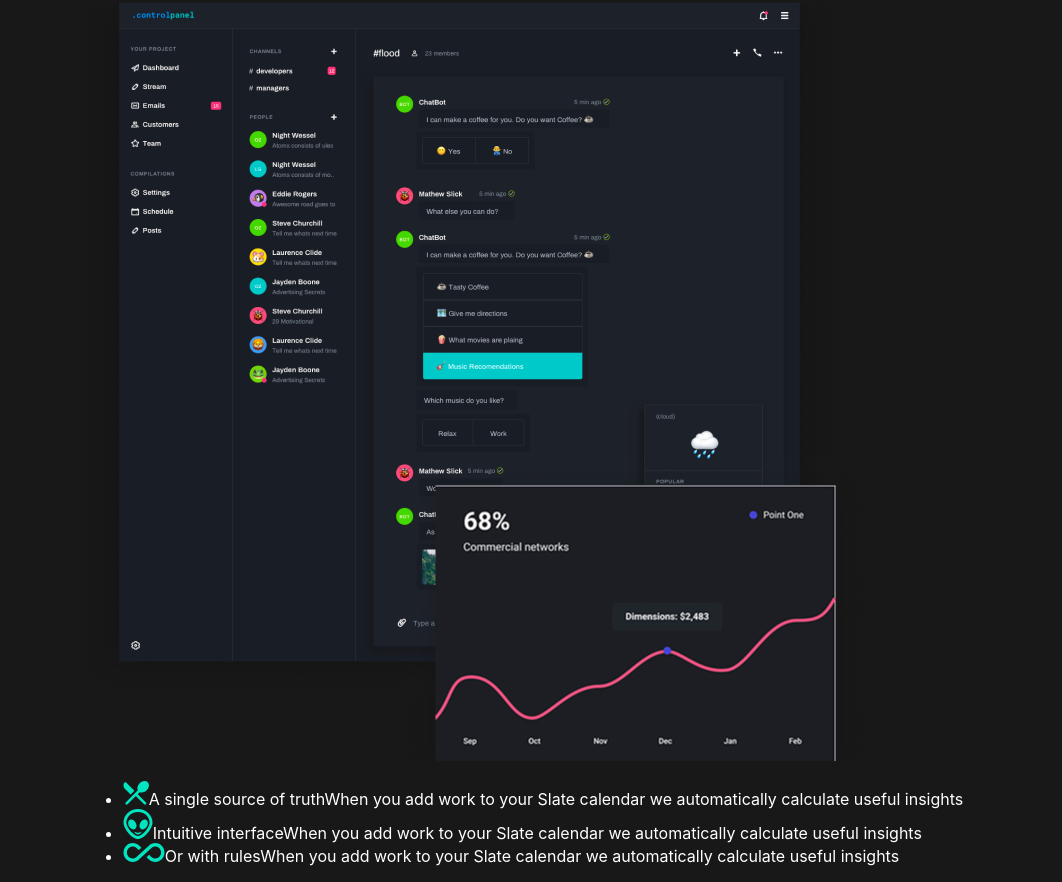
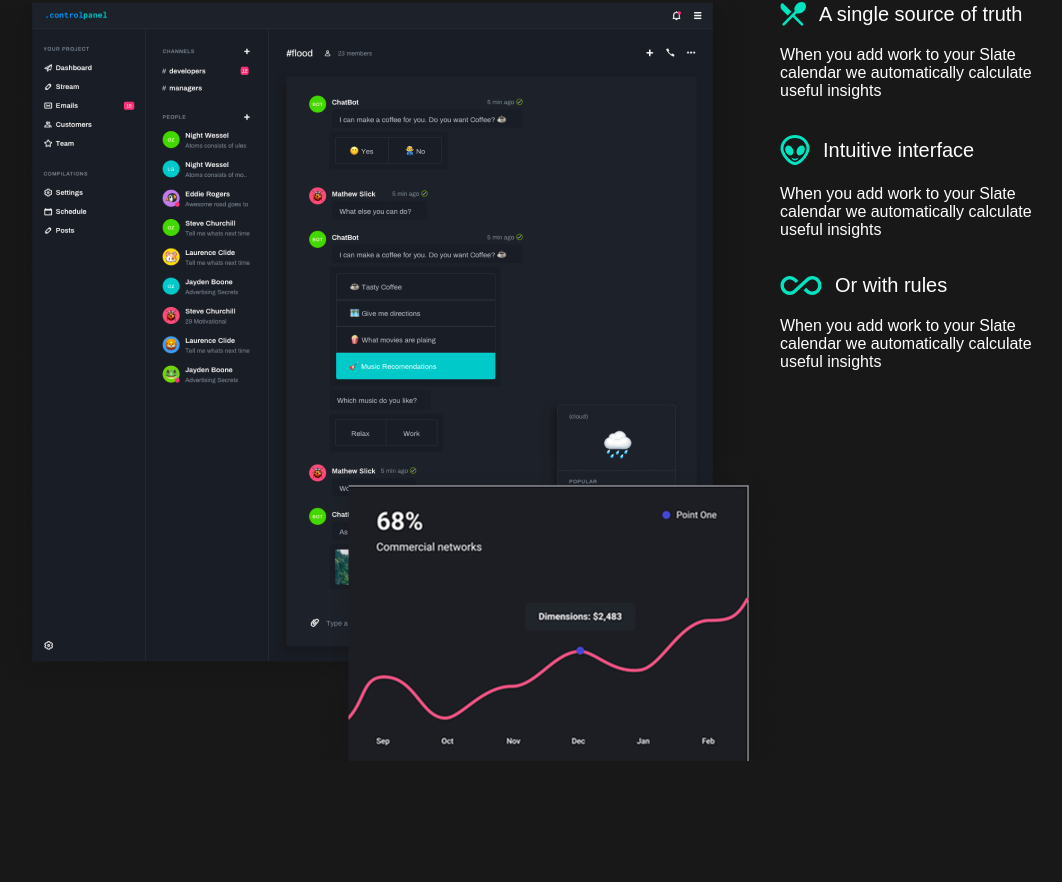
Before and after one commit to AleksandrKompanetc/reactjs-figma-app, a React (Create React App) app: page / in a window 1280 px wide. Shown: the part 1950-2832 px from the top of the page, without its empty margins (117-1179 px from the left). After the commit the page ends 2711 px from the top, so only its background shows below. Built offline with nearby package versions, Linux system fonts and the light colour scheme.

Commit message:
changing styles for sidebar

```diff
--- a/src/components/Main.css
+++ b/src/components/Main.css
@@ -24,5 +24,34 @@
 }
 
 .main__image {
+  display: flex;
   margin-top: 80px;
 }
+
+.main__image ul {
+  margin-top: -35px;
+  padding: 0;
+}
+
+.main__image ul li {
+  margin-top: 35px;
+  list-style-type: none;
+}
+
+.main_li_header {
+  display: flex;
+  align-items: center;
+  font-size: 20px;
+  font-family: sans-serif;
+}
+
+.main_li_header img {
+  margin-right: 13px;
+}
+
+.main_li_footer {
+  display: inline-block;
+  margin-top: 20px;
+  width: 270px;
+  font-family: sans-serif;
+}
--- a/src/components/Main.jsx
+++ b/src/components/Main.jsx
@@ -18,31 +18,37 @@ const Main = () => {
           <img src={features} alt="Features" />
           <ul className=''>
             <li>
-              <img src={feature1} />
-              <span>A single source of truth</span>
-              <span>When you add work to your
+              <div className='main_li_header'>
+                <img src={feature1} />
+                <span>A single source of truth</span>
+              </div>
+              <div className='main_li_footer'>
+                When you add work to your
                 Slate calendar we automatically
                 calculate useful insights
-              </span>
+              </div>
             </li>
             <li>
-              <img src={feature2} />
-              <span>Intuitive
-                interface</span>
-              <span>When you add work to your
+              <div className='main_li_header'>
+                <img src={feature2} />
+                <span>Intuitive interface</span>
+              </div>
+              <div className='main_li_footer'>
+                When you add work to your
                 Slate calendar we automatically
                 calculate useful insights
-
-              </span>
+              </div>
             </li>
             <li>
-              <img src={feature3} />
-              <span>Or with rules</span>
-              <span>When you add work to your
+              <div className='main_li_header'>
+                <img src={feature3} />
+                <span>Or with rules</span>
+              </div>
+              <div className='main_li_footer'>
+                When you add work to your
                 Slate calendar we automatically
                 calculate useful insights
-
-              </span>
+              </div>
             </li>
           </ul>
         </div>
```
